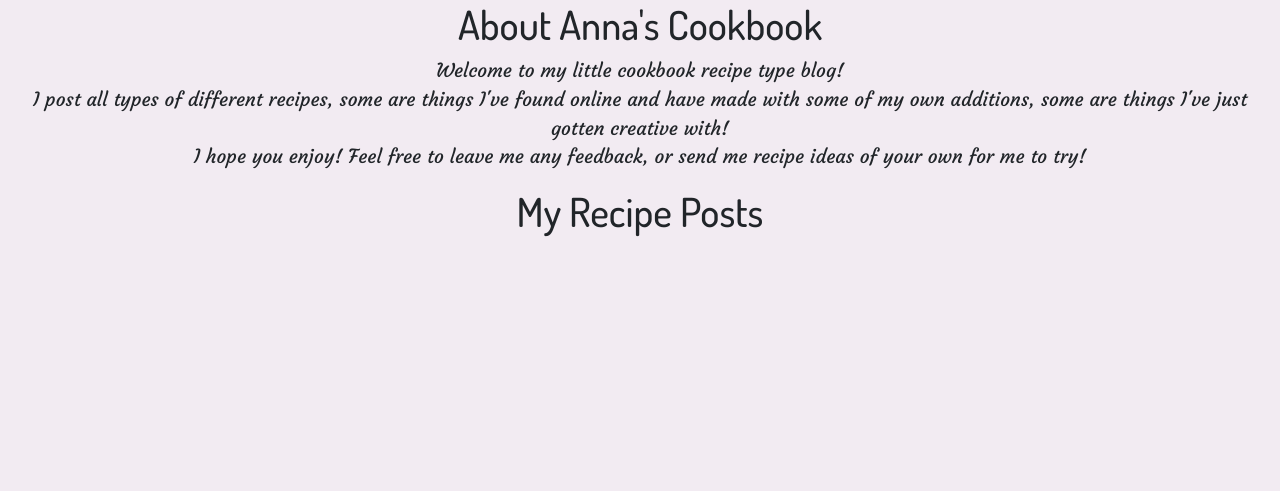
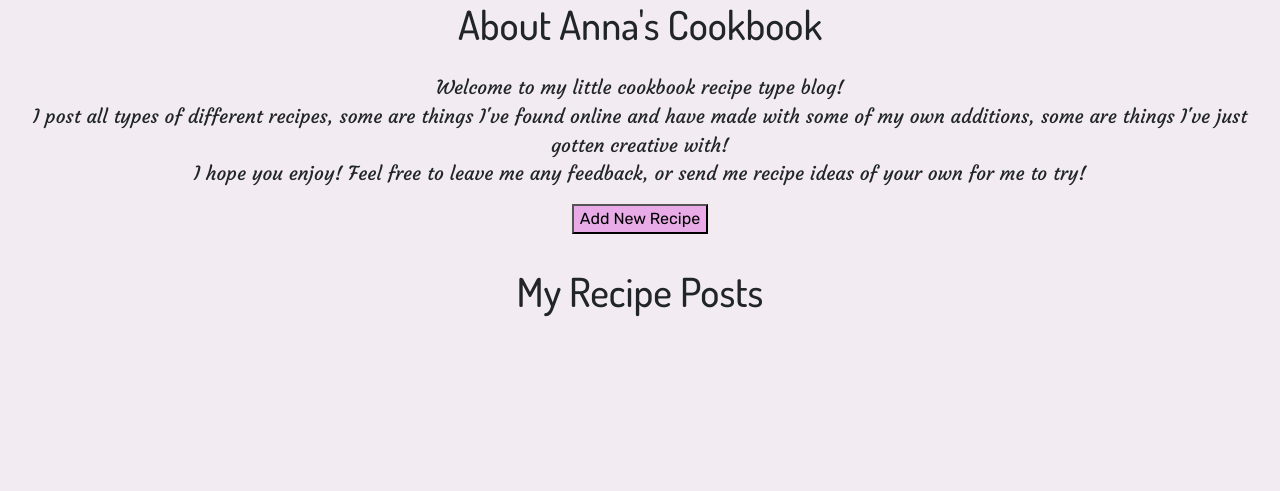
Before and after one commit to annacakes281/annas-cookbook-blog, a Django app: page / in a window 1280 px wide. Shown: the part 71-562 px from the top of the page. Run offline with Django 3.2, Linux system fonts and the light colour scheme; a user stored in the database is signed in; data that the repository does not hold is empty; some libraries are stand-ins or nearby versions.

Commit message:
add button to add post directly from admin page

```diff
--- a/recipe_site/urls.py
+++ b/recipe_site/urls.py
@@ -6,4 +6,5 @@ urlpatterns = [
     path('recipe/<slug:slug>/', views.ViewRecipe.as_view(), name='view_recipe'),
     path('like/<slug:slug>', views.PostLike.as_view(), name='post_like'),
     path('contact/', views.contact_page, name='contact'),
+    path('admin/recipe_site/post/add/', views.add_recipe, name='add_recipe'),
 ]
--- a/recipe_site/views.py
+++ b/recipe_site/views.py
@@ -97,5 +97,8 @@ class PostLike(View):
 
 
 def contact_page(request):
-    print("hello")
     return render(request, 'contact_form.html')
+
+
+def add_recipe(request):
+    return HttpResponseRedirect(reverse('add_recipe'))
--- a/static/css/style.css
+++ b/static/css/style.css
@@ -210,7 +210,7 @@ nav {
     width: 9.3%;
 }
 
-#hr-subtitle {
+.hr-trans {
     color: transparent;
 }
 
@@ -233,6 +233,11 @@ nav {
 #about {
     font-family: Courgette, cursive, sans-serif;
     font-size: larger;
+}
+
+#add_new {
+    background-color: #e8abe8;
+    font-family: Rubik, sans-serif;
 }
 
 @media screen and (max-width:995px) {
--- a/templates/index.html
+++ b/templates/index.html
@@ -2,6 +2,7 @@
 <div class="container-fluid">
   <div class="row">
     <h1 class="text-center recipe-title">About Anna's Cookbook</h1>
+    <hr class="hr-trans">
     <p class="text-center" id="about">
       Welcome to my little cookbook recipe type blog! <br />
       I post all types of different recipes, some are things I've found online
@@ -10,9 +11,14 @@
       I hope you enjoy! Feel free to leave me any feedback, or send me recipe
       ideas of your own for me to try!
     </p>
+    <div class="text-center">
+        {% if user.is_superuser %}
+        <a href="{% url 'add_recipe' %}"><button id="add_new">Add New Recipe</button></a>
+        {% endif %}
+    </div>
   </div>
 </div>
-
+<hr class="hr-trans">
 <div class="container-fluid">
   <div class="row">
     <!-- Blog Entries Column -->
--- a/templates/view_recipe.html
+++ b/templates/view_recipe.html
@@ -8,7 +8,7 @@
         <h1 class="post-title">{{ post.recipe_name }}</h1>
         <!-- Post author goes before the | the post's created date goes after -->
         <p class="post-subtitle">
-          Written By: {{ post.written_by }} <hr id="hr-subtitle">
+          Written By: {{ post.written_by }} <hr class="hr-trans">
         </p>
         <p class="post-subtitle">
             Posted On: {{ post.posted_on }} <br>
```
